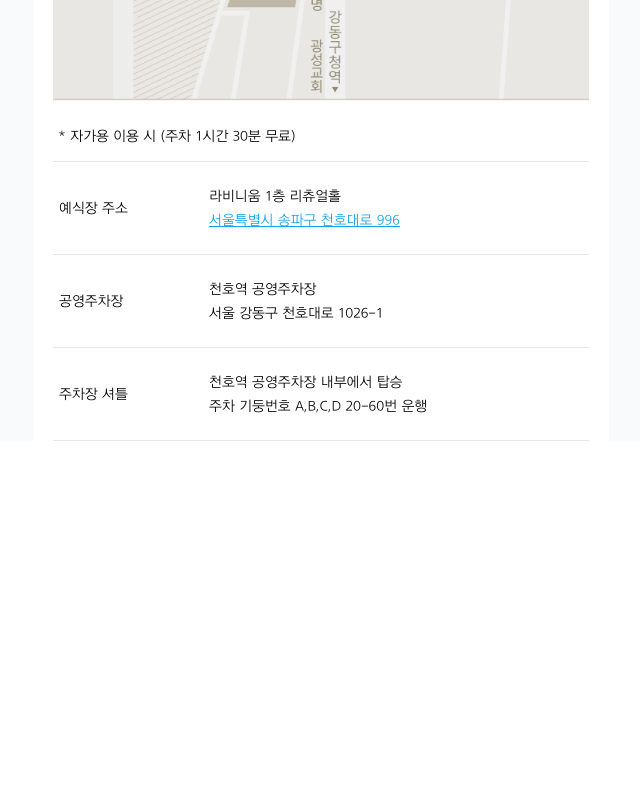
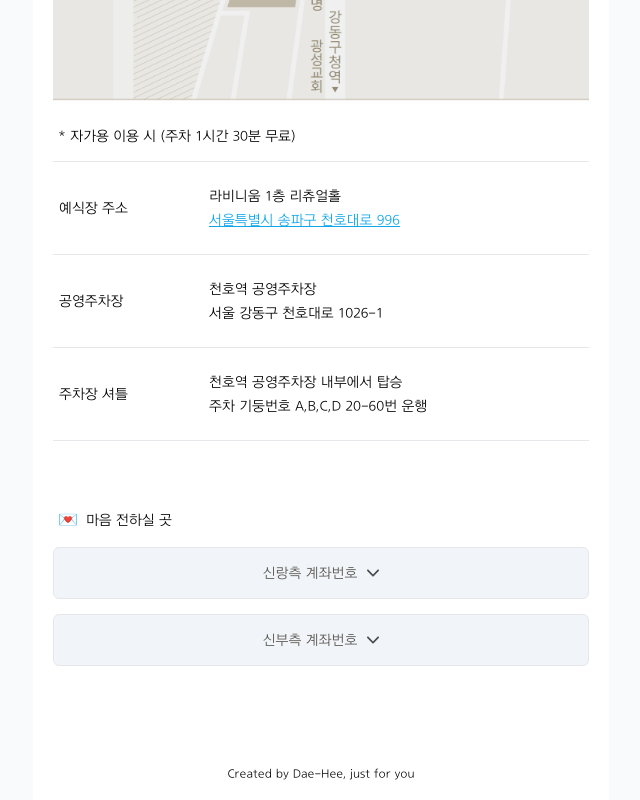
Before and after one commit to jodheeee/wedding-invite-app, a React (Vite) app: page / in a window 1280 px wide. Shown: the part 3048-3848 px from the top of the page, without its empty margins (319-959 px from the left). Before the commit the page ends 3489 px from the top, so only its background shows below. Built offline with nearby package versions, Linux system fonts and the light colour scheme; a web font is replaced by a local one.

Commit message:
feat: Implement message component

```diff
--- a/src/App.tsx
+++ b/src/App.tsx
@@ -2,6 +2,7 @@ import ModuleView from './components/layout/ModuleView';
 import Main from './view/Main';
 import Gallery from './view/Gallery';
 import Map from './view/Map';
+import Message from './view/Message';
 
 const App = () => {
   return (
@@ -9,6 +10,7 @@ const App = () => {
       <Main />
       <Gallery />
       <Map />
+      <Message />
     </ModuleView>
   );
 };
--- /dev/null
+++ b/src/components/common/AccountToggle.tsx
@@ -0,0 +1,47 @@
+import { useState } from 'react';
+import bottomArrowImage from '@/assets/bottom-arrow.svg';
+import topArrowImage from '@/assets/top-arrow.svg';
+
+const AccountToggle = ({
+  label,
+  accountInfo,
+  className,
+}: {
+  label: string;
+  accountInfo: string;
+  className: string;
+}) => {
+  const [isOpen, setIsOpen] = useState(false);
+
+  const toggleAccount = () => {
+    setIsOpen((prev) => !prev);
+  };
+
+  return (
+    <div className={className}>
+      <div
+        className="py-15 w-full bg-slate-100 text-stone-600 flex items-center border justify-center border-gray-200 rounded-md cursor-pointer px-5"
+        onClick={toggleAccount}
+      >
+        <p className="text-sm">{label}</p>
+        <img
+          src={isOpen ? topArrowImage : bottomArrowImage}
+          alt="Toggle"
+          className="ml-10 w-12 transition-transform duration-300"
+        />
+      </div>
+
+      <div
+        className={`overflow-hidden transition-all duration-300 ${
+          isOpen ? 'max-h-100 opacity-100' : 'max-h-0 opacity-0'
+        }`}
+      >
+        <div className="py-17 bg-white border border-gray-100 rounded-md mt-2 flex gap-5 flex-col">
+          <p className="text-sm text-gray-500 text-center">{accountInfo}</p>
+        </div>
+      </div>
+    </div>
+  );
+};
+
+export default AccountToggle;
--- /dev/null
+++ b/src/view/Message.tsx
@@ -0,0 +1,26 @@
+import AccountToggle from '../components/common/AccountToggle';
+import { BRIDE_NAME, GROOM_NAME } from '../constant';
+
+const Message = () => {
+  return (
+    <div className="px-15 mt-50">
+      <p className="pl-5 py-16 text-left ">
+        <span className="pl-5 py-16 text-left text-md">💌</span>{' '}
+        <span className="text-sm ml-3">마음 전하실 곳</span>
+      </p>
+      <AccountToggle
+        label="신랑측 계좌번호"
+        accountInfo={`* 계좌번호: 110-380-496610 (신한은행) ${GROOM_NAME}`}
+        className="px-5"
+      />
+      <AccountToggle
+        label="신부측 계좌번호"
+        accountInfo={`* 계좌번호: 302-1485-2176-11 (농협) ${BRIDE_NAME}`}
+        className="px-5 mt-15"
+      />
+      <p className="text-xs text-center mt-100 mb-18">Created by Dae-Hee, just for you</p>
+    </div>
+  );
+};
+
+export default Message;
```
